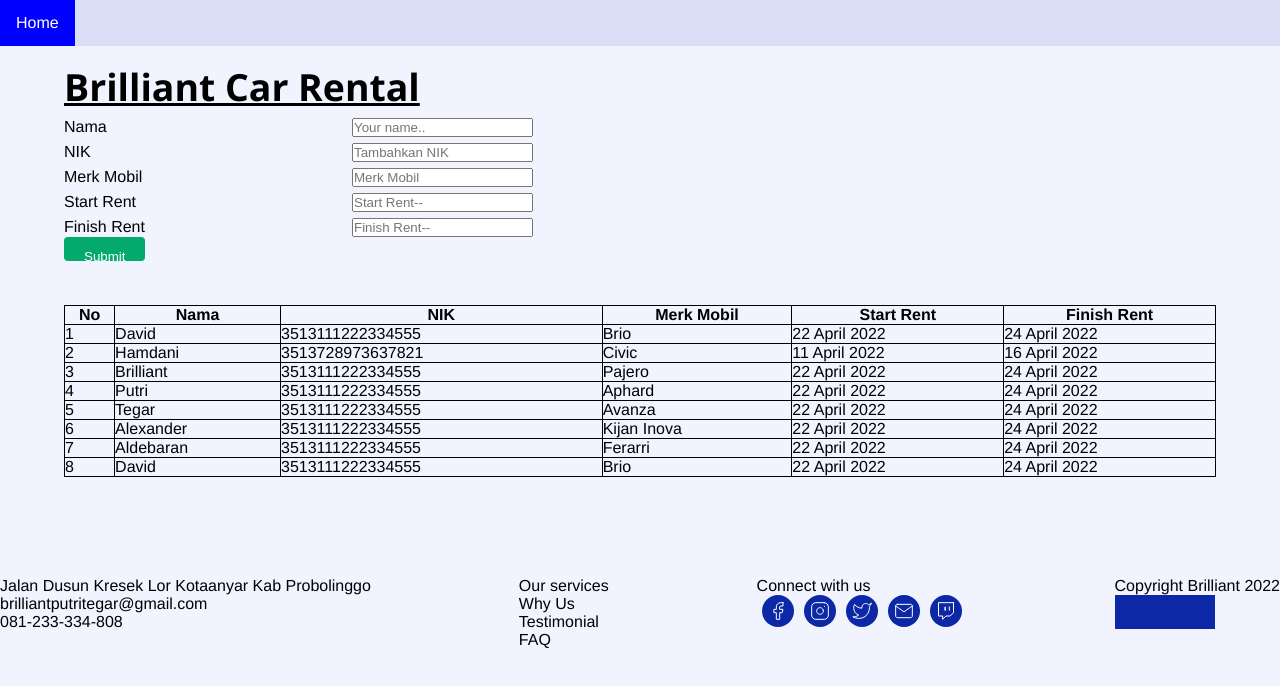
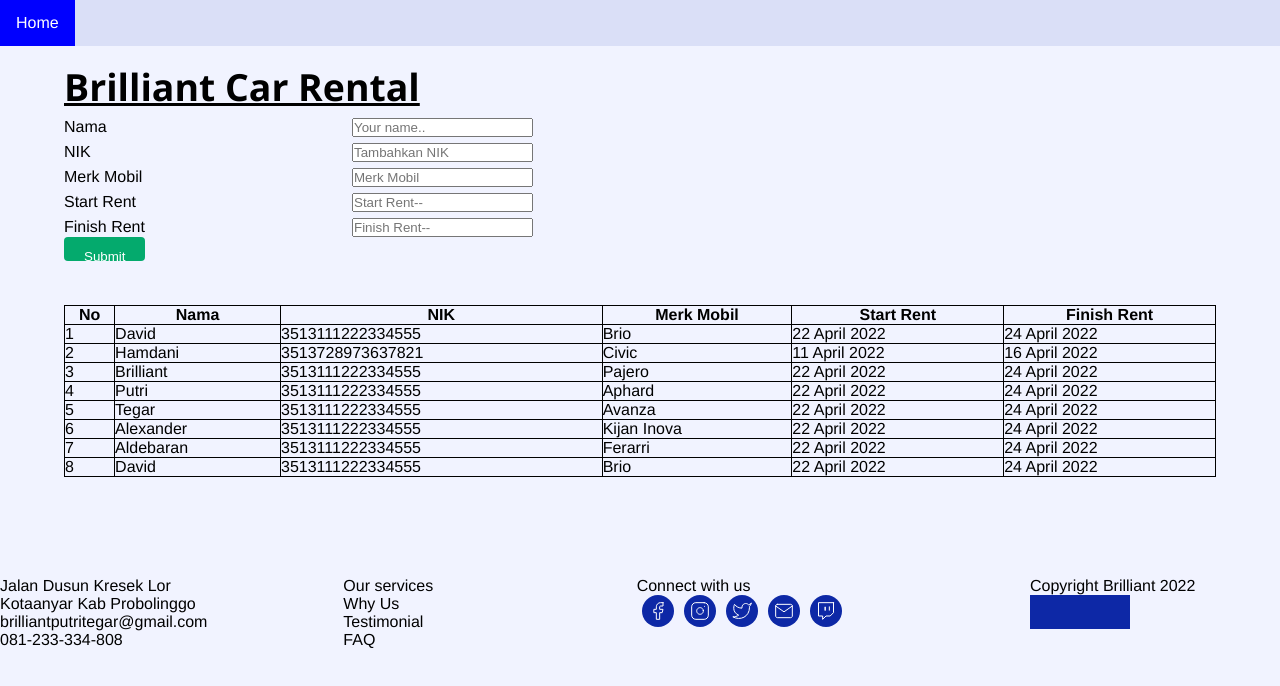
Before and after one commit to brilliantputritegar/htmlcss, a plain HTML site: page content/tablecontent.html in a window 1280 px wide. Drawn offline with Linux system fonts and the light colour scheme.

Commit message:
Edit Footer

```diff
--- a/content/style.css
+++ b/content/style.css
@@ -118,3 +118,12 @@ input[type=text]:focus {
   height: 34px;
   background-color: #0D28A6;
 }
+
+@media only screen and (min-width: 992px) {
+  /* Footer */
+  .ftr-1 { width: 200px; }
+  .ftr-2 { width: 150px; }
+  .ftr-3 { width: 250px; }
+  .ftr-4 { width: 250px; }
+  .container-icon { width: 220px; }
+}
```
